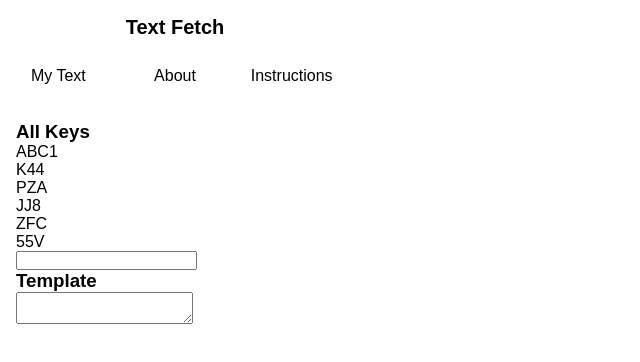
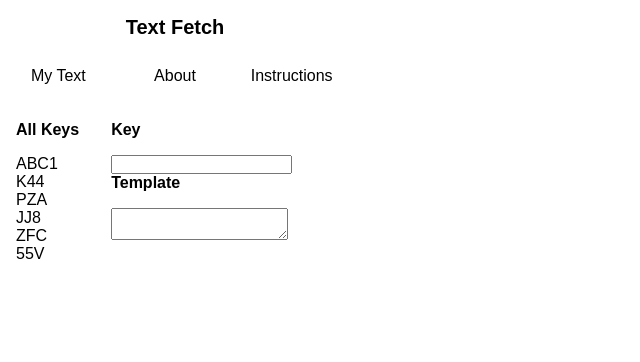
Before and after one commit to agviray/react-text-fetch, a React (Create React App) app: page / in a window 1280 px wide. Shown: the top 362 px of the page, without its empty margins (0-640 px from the left). Built offline with nearby package versions, Linux system fonts and the light colour scheme.

Commit message:
Apply flex styles to position children components of MainView

```diff
--- a/src/components/KeyInput/KeyInput.js
+++ b/src/components/KeyInput/KeyInput.js
@@ -2,9 +2,10 @@ import React from 'react';
 
 const KeyInput = () => {
   return (
-    <>
+    <div>
+      <h3>Key</h3>
       <input type="text" />
-    </>
+    </div>
   );
 };
 
--- a/src/components/MainView/MainView.js
+++ b/src/components/MainView/MainView.js
@@ -9,6 +9,8 @@ const MainView = () => {
     <div className="mainContainer">
       <div>
         <KeyCollection />
+      </div>
+      <div>
         <KeyInput />
         <Template />
       </div>
--- a/src/components/MainView/mainView.css
+++ b/src/components/MainView/mainView.css
@@ -1,7 +1,16 @@
 .mainContainer {
   padding: 1.5rem 1rem;
+  display: flex;
+  gap: 2rem;
 }
-.mainContainer h2 {
-  font-size: 18px;
+.mainContainer h3 {
+  font-size: 16px;
   padding-bottom: 1rem;
+}
+.mainContainer > div {
+  display: flex;
+}
+.mainContainer > div:nth-of-type(2) {
+  flex: 1;
+  flex-direction: column;
 }/*# sourceMappingURL=mainView.css.map */
--- a/src/components/MainView/mainView.scss
+++ b/src/components/MainView/mainView.scss
@@ -2,8 +2,19 @@
 
 .mainContainer {
   @include viewPadding();
+  display: flex;
+  gap: 2rem;
 
-  h2 {
-    @include viewHeading();
+  h3 {
+    @include mainViewHeadings();
+  }
+
+  & > div {
+    display: flex;
+
+    &:nth-of-type(2) {
+      flex: 1;
+      flex-direction: column;
+    }
   }
 }
--- a/src/styles/variables/variables.scss
+++ b/src/styles/variables/variables.scss
@@ -16,6 +16,11 @@ $viewHeadingFontSize: 18px;
   padding: 1.5rem 1rem;
 }
 
+@mixin mainViewHeadings {
+  font-size: 16px;
+  padding-bottom: 1rem;
+}
+
 @mixin viewHeading {
   font-size: $viewHeadingFontSize;
   padding-bottom: 1rem;
```
Also changed, not shown: 1 other file (tests, documents, lock files or other folders).
